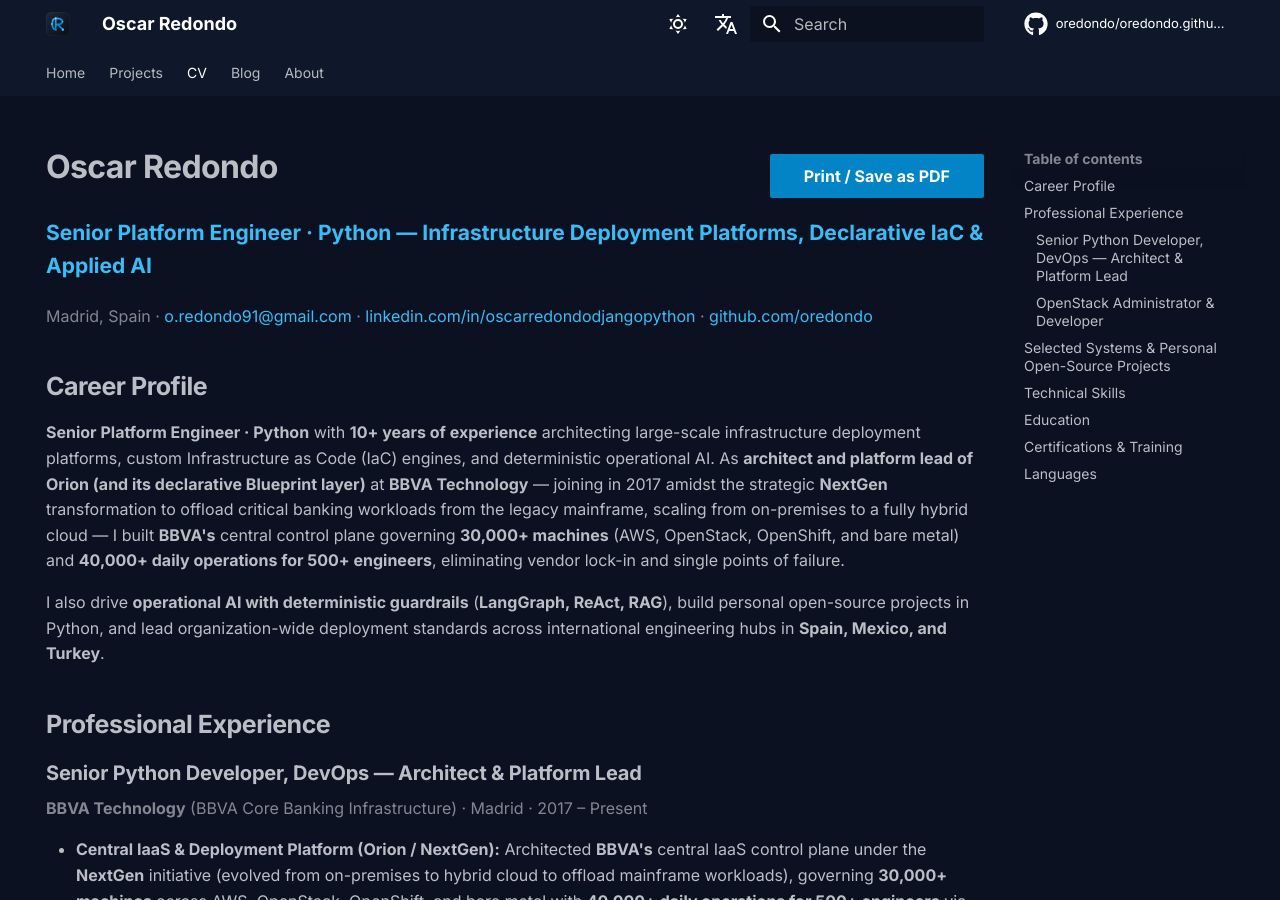
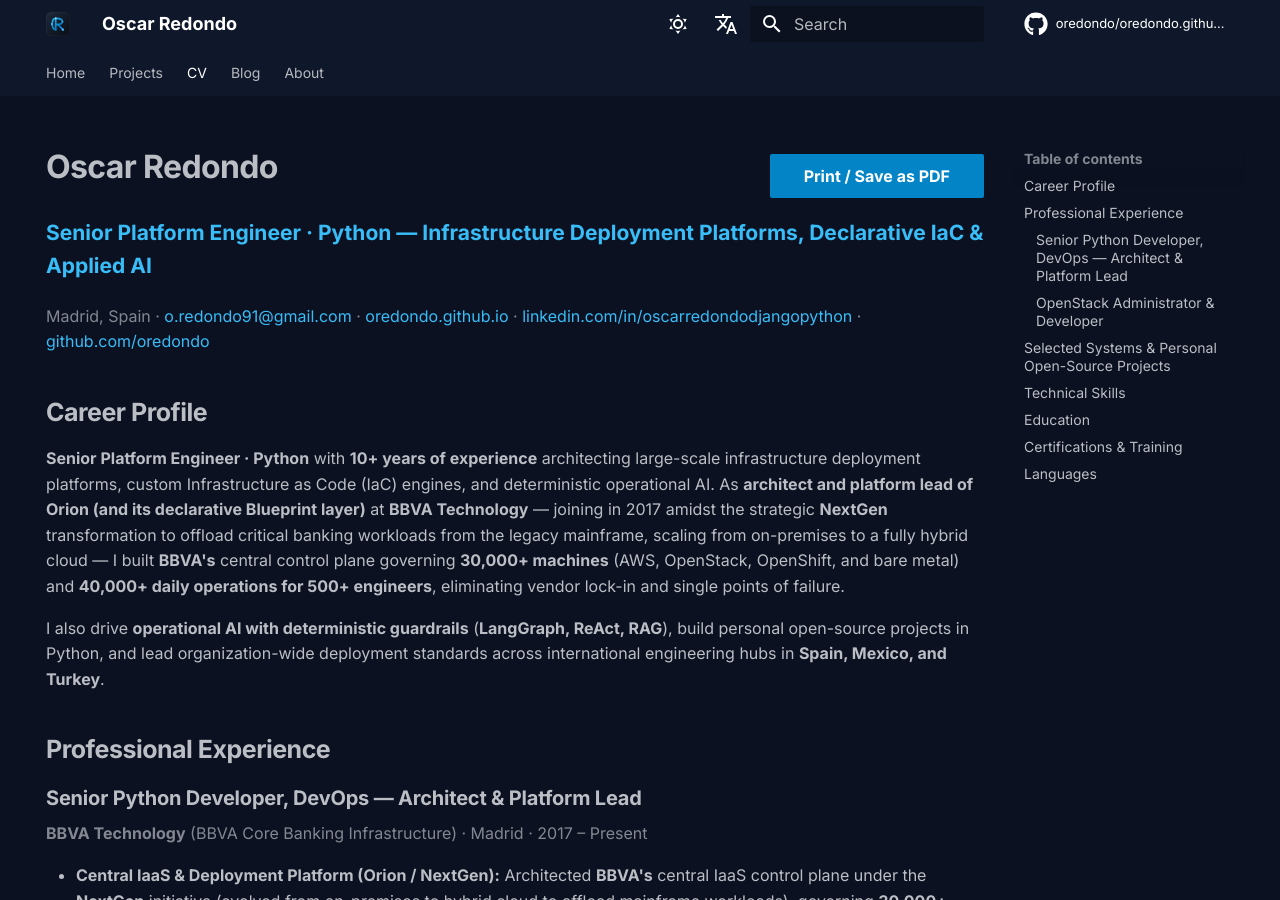
Before and after one commit to oredondo/oredondo.github.io, an MkDocs documentation site: the page built from docs/cv/index.md, in a window 1280 px wide and 900 px high. Built offline with MkDocs 1.6.1 and Material for MkDocs 9.7.7, drawn with Linux system fonts in a browser that asks for light colours; comment, search, counter and statistics services are not loaded.

Commit message:
feat(cv): add portfolio URL to contact header in EN and ES

```diff
--- a/docs/cv/index.md
+++ b/docs/cv/index.md
@@ -18,6 +18,7 @@ hide:
 <p class="cv-contact">
 Madrid, Spain ·
 <a href="mailto:o.redondo91@gmail.com">o.redondo91@gmail.com</a> ·
+<a href="https://oredondo.github.io/">oredondo.github.io</a> ·
 <a href="https://linkedin.com/in/oscarredondodjangopython">linkedin.com/in/oscarredondodjangopython</a> ·
 <a href="https://github.com/oredondo">github.com/oredondo</a>
 </p>
```
Also changed, not shown: docs_es/cv/index.md (+1 -0 lines).
